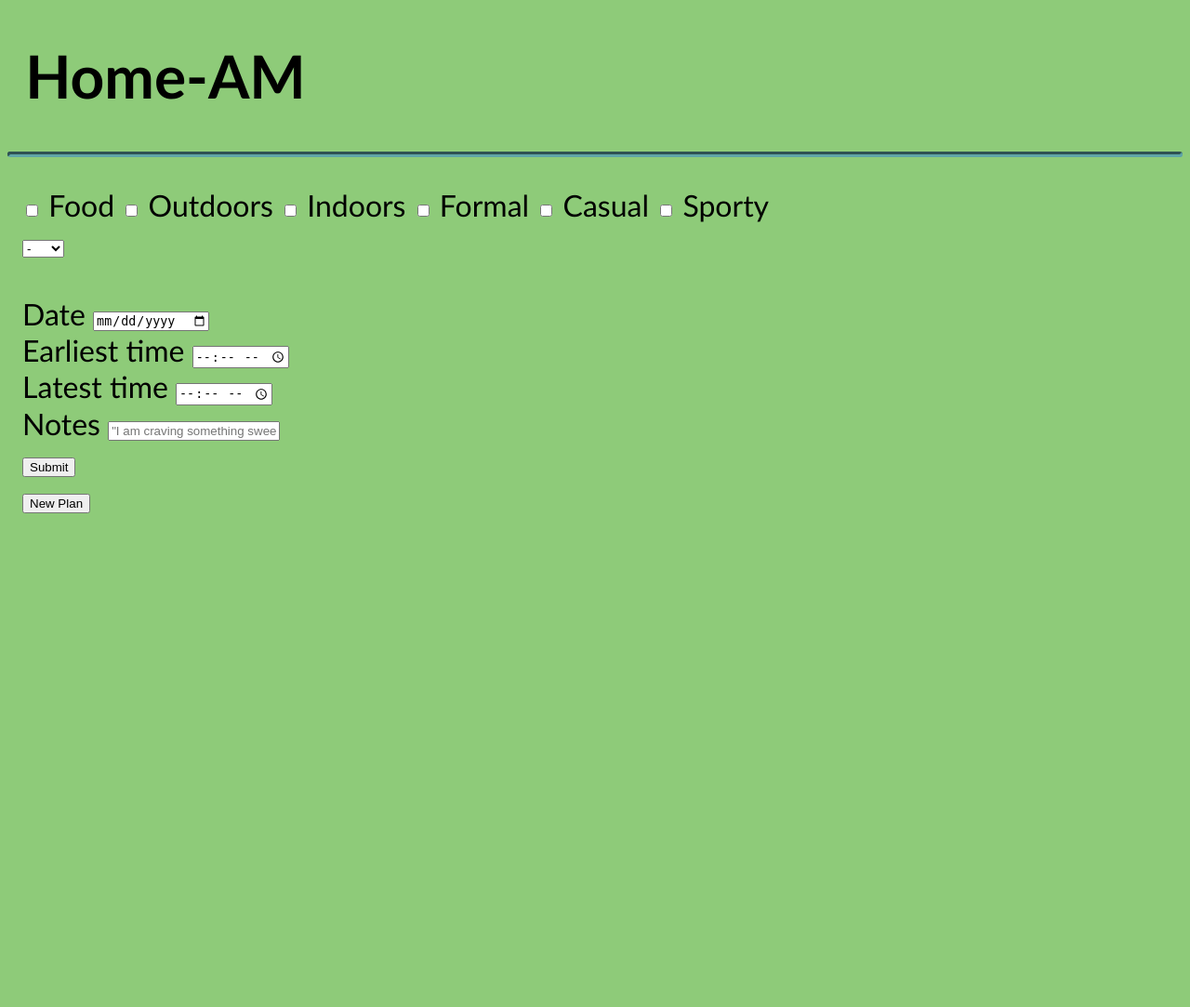
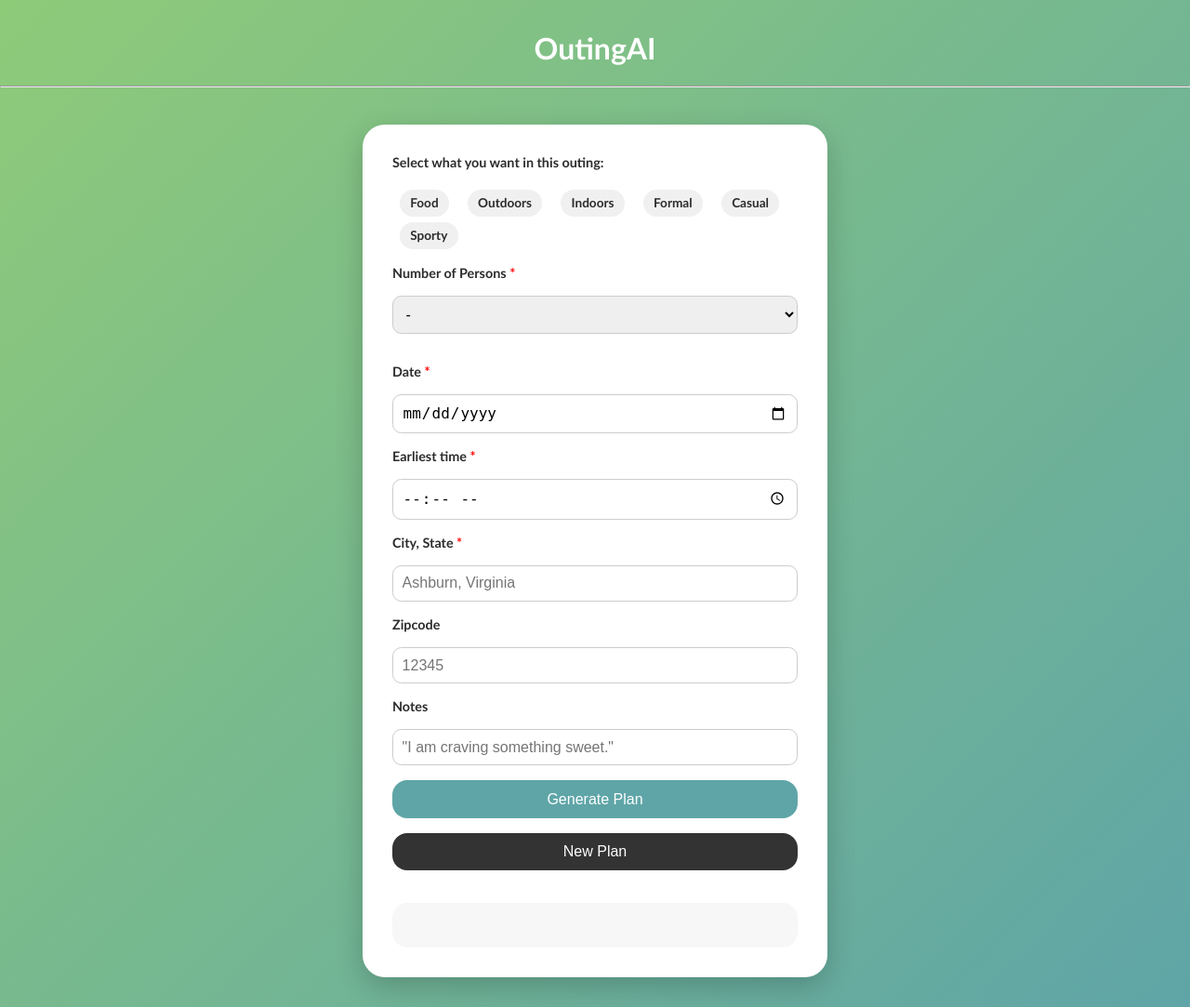
Before and after one commit to Iced-code/outingAI, a Python web app: template templates/index.html in a window 1280 px wide. Shown: the whole page at 93% size. Before the commit the page ends 552 px from the top, so only its background shows below. Run offline with Jinja, Linux system fonts and the light colour scheme; the template is opened without the code that fills it, so the values that code supplies are empty.

Commit message:
Version 1

```diff
--- a/templates/index.html
+++ b/templates/index.html
@@ -5,6 +5,158 @@
             Home-AM
         </title>
         <style>
+            * {
+                box-sizing: border-box;
+            }
+
+            body {
+                margin: 0;
+                background: linear-gradient(135deg, #8ecb79, #5fa5a7);
+                font-family: 'Trebuchet MS', Arial, sans-serif;
+                color: #2c2c2c;
+            }
+
+            h1 {
+                text-align: center;
+                margin-top: 2rem;
+                color: white;
+            }
+
+            .container {
+                display: flex;
+                justify-content: center;
+                padding: 2rem 1rem;
+            }
+
+            .card {
+                background: white;
+                padding: 2rem;
+                border-radius: 1.5rem;
+                width: 100%;
+                max-width: 500px;
+                box-shadow: 0 10px 30px rgba(0,0,0,0.2);
+            }
+
+            form {
+                display: flex;
+                flex-direction: column;
+                gap: 1rem;
+            }
+
+            label {
+                font-size: 0.9rem;
+                font-weight: bold;
+            }
+
+            .checkbox-group {
+                display: flex;
+                flex-wrap: wrap;
+                gap: 0.5rem;
+            }
+
+            .checkbox-group label {
+                background: #f0f0f0;
+                padding: 0.4rem 0.7rem;
+                border-radius: 1rem;
+                cursor: pointer;
+                font-size: 0.85rem;
+            }
+
+            .checkbox-group input {
+                margin-right: 0.3rem;
+            }
+
+            select, input[type="date"], input[type="time"], input[type="text"] {
+                padding: 0.6rem;
+                border-radius: 0.6rem;
+                border: 1px solid #ccc;
+                font-size: 1rem;
+                width: 100%;
+            }
+
+            .required {
+                color: red;
+            }
+
+            input[type="submit"], button {
+                padding: 0.7rem;
+                border: none;
+                border-radius: 1rem;
+                font-size: 1rem;
+                cursor: pointer;
+                transition: 0.2s ease;
+            }
+
+            input[type="submit"] {
+                background: #5fa5a7;
+                color: white;
+            }
+
+            input[type="submit"]:hover {
+                background: #4c8f90;
+            }
+
+            button {
+                background: #333;
+                color: white;
+            }
+
+            button:hover {
+                background: #111;
+            }
+
+            #countDisplay {
+                display: flex;
+                align-items: center;
+                gap: 0.3rem;
+                flex-wrap: wrap;
+            }
+
+            #countDisplay img {
+                width: 24px;
+                height: 24px;
+            }
+
+            .output {
+                margin-top: 1rem;
+                padding: 1rem;
+                background: #f7f7f7;
+                border-radius: 1rem;
+                min-height: 40px;
+            }
+
+            @media (max-width: 500px) {
+                .card {
+                    padding: 1.5rem;
+                }
+            }
+
+            .fields-row {
+                display: flex;
+                flex-wrap: wrap;
+                gap: 0.5rem;
+            }
+            .fields {
+                display: inline-block;
+                margin: 0.5rem;
+            }
+            .fields label {
+                background: #f0f0f0;
+                padding: 0.4rem 0.7rem;
+                border-radius: 1rem;
+                cursor: pointer;
+                font-size: 0.85rem;
+            }
+
+            .fields input {
+                display: none;
+            }
+            .fields label:has(input:checked) {
+                background-color: #8ecb79;
+            }
+        </style>
+
+        <!-- <style>
             body {
                 background-color:rgb(142, 203, 121);
                 font-family:'Trebuchet MS', 'Lucida Sans Unicode', 'Lucida Grande', 'Lucida Sans', Arial, sans-serif;
@@ -61,35 +213,61 @@
                 padding: 1rem;
                 text-align: right;
             }
-        </style>
+        </style> -->
     </head>
     <body>
-        <h1>Home-AM</h1>
+        <h1>OutingAI</h1>
         <hr>
-        <div class="main">
+        <div class="container">
+            <div class="card">
                 <form id="userForm">
-                <label for="activity_type"></label>
+                    <label for="activity_type">Select what you want in this outing:</label>
 
+                    <div class="fields_row">
+                        <div class="fields">
+                            <label>
                                 <input type="checkbox" name="activity_type" value="Food">
-                <label for="food">Food</label>
+                                Food
+                            </label>
+                        </div>
 
+                        <div class="fields">
+                            <label>
                                 <input type="checkbox" name="activity_type" value="Outdoors">
-                <label for="outdoors">Outdoors</label>
+                                Outdoors
+                            </label>
+                        </div>
 
+                        <div class="fields">
+                            <label>
                                 <input type="checkbox" name="activity_type" value="Indoors">
-                <label for="indoors">Indoors</label>
+                                Indoors
+                            </label>
+                        </div>
 
+                        <div class="fields">
+                            <label>
                                 <input type="checkbox" name="activity_type" value="Formal">
-                <label for="formal">Formal</label>
+                                Formal
+                            </label>
+                        </div>
 
+                        <div class="fields">
+                            <label>
                                 <input type="checkbox" name="activity_type" value="Casual">
-                <label for="casual">Casual</label>
+                                Casual
+                            </label>
+                        </div>
 
+                        <div class="fields">
+                            <label>
                                 <input type="checkbox" name="activity_type" value="Sporty">
-                <label for="sporty">Sporty</label>
-                <br>
+                                Sporty
+                            </label>
+                        </div>
+                    </div>
 
-                <label for="num_people"></label>
+                    <label for="num_people">Number of Persons <span class="required">*</span></label>
                     <select name="num_people" id="num_people" required>
                         <option selected>-</option>
                         <option value=1>1</option>
@@ -102,39 +280,49 @@
                         <option value=8>8</option>
                         <option value=9>9</option>
                         <option value=10>10</option>
-                    <option value=11>11</option>
+                        <!-- <option value=11>11</option>
                         <option value=12>12</option>
                         <option value=13>13</option>
-                    <option value=14>14</option>
+                        <option value=14>14</option> -->
                         <option value=15>15</option>
-                    <option value=16>16</option>
+                        <!-- <option value=16>16</option>
                         <option value=17>17</option>
                         <option value=18>18</option>
-                    <option value=19>19</option>
+                        <option value=19>19</option> -->
                         <option value=20>20+</option>
                     </select>
                     <div id="countDisplay"></div>
+
+
+                    <label for="date">Date <span class="required">*</span></label>
+                    <input type="date" name="date" required>
+
+                    <label for="earliest-time">Earliest time <span class="required">*</span></label>
+                    <input type="time" name="earliest-time" required>
+
+                    <!-- <label for="latest-time">Latest time</label>
+                    <input type="time" name="latest-time" ><br> -->
+
+                    <label for="city-state">City, State <span class="required">*</span></label>
+                    <input type="text" name="city-state" placeholder='Ashburn, Virginia' required>
+
+                    <label for="zipcode">Zipcode</label>
+                    <input type="text" name="zipcode" placeholder='12345'>
+
+                    <label for="notes">Notes</label>
+                    <input type="text" name="notes" placeholder='"I am craving something sweet."'>
+
+                    <input type="submit" value="Generate Plan">
+
+                    <button onclick="window.location.reload()" id="reset">New Plan</button>
+                </form>
+
                 <br>
 
-                <label for="date">Date</label>
-                <input type="date" name="date" required><br>
-
-                <label for="earliest-time">Earliest time</label>
-                <input type="time" name="earliest-time" step="900" required><br>
-
-                <label for="latest-time">Latest time</label>
-                <input type="time" name="latest-time" ><br>
-
-                <label for="notes">Notes</label>
-                <input type="text" name="notes" placeholder='"I am craving something sweet.'><br>
-
-                <input type="submit">
-            </form>
-
-            <button onclick="window.location.reload()">New Plan</button>
 
                 <div class="output">
                     <p id="output"></p>
+                </div>
             </div>
         </div>
 
```
Also changed, not shown: app.py (+8 -7 lines). Lines whose indentation alone changed are shown as unchanged.
